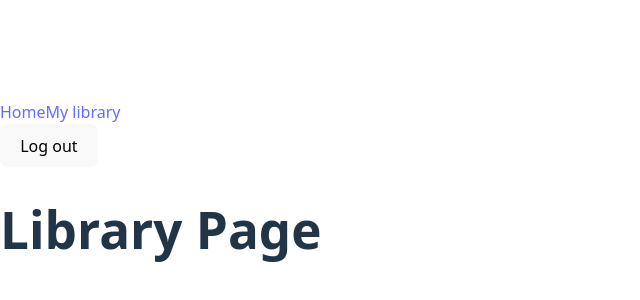
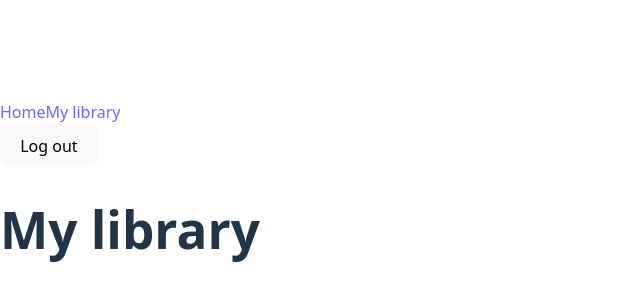
Before and after one commit to serhii-kravchenkoo/read-journey, a React (Vite) app: page /library in a window 1280 px wide. Shown: the part 204-504 px from the top of the page, without its empty margins (0-640 px from the left). Built offline with nearby package versions, Linux system fonts and the light colour scheme; no server answers; sample sign-in values are in the browser's storage.

Commit message:
My library

```diff
--- a/src/components/RecommendedBooks/RecommendedBooks.jsx
+++ b/src/components/RecommendedBooks/RecommendedBooks.jsx
@@ -27,7 +27,6 @@ useEffect(() => {
   setPage(1);
 }, [filters]);
 
-
   useEffect(() => {
     const fetchBooks = async () => {
       try {
@@ -51,7 +50,6 @@ useEffect(() => {
     console.log("Failed to refresh ownBooks", e);
     }
   };
-
   const closeModal = () => {
     setSelectedBook(null);
     };
--- a/src/pages/Library/Library.jsx
+++ b/src/pages/Library/Library.jsx
@@ -1,5 +1,5 @@
 function Library() {
-  return <h1>Library Page</h1>;
+  return <h1>My library</h1>;
 }
 
 export default Library;
```
